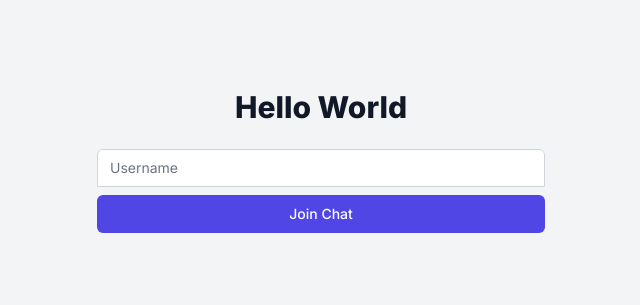
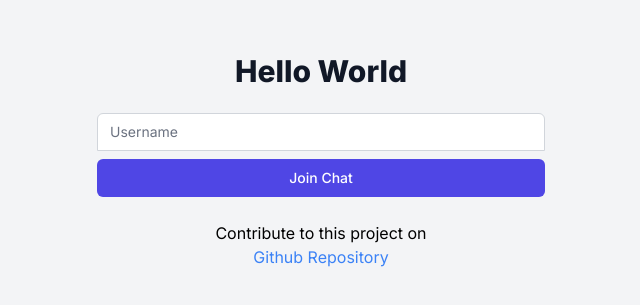
Before and after one commit to gabriel-logan/NewPublicChat, a Next.js app in the folder frontend/: page / in a window 1280 px wide. Shown: the part 239-544 px from the top of the page, without its empty margins (319-959 px from the left). Built offline with nearby package versions, Linux system fonts and the light colour scheme.

Commit message:
feat: add github repo link

```diff
--- a/frontend/src/app/chat/page.tsx
+++ b/frontend/src/app/chat/page.tsx
@@ -1,5 +1,6 @@
 "use client";
 
+import Link from "next/link";
 import { useRouter } from "next/navigation";
 import { useState, useEffect, useCallback, useRef, Fragment } from "react";
 import { FaCircle } from "react-icons/fa";
@@ -203,6 +204,13 @@ export default function ChatPage() {
 				</div>
 				<h1 className="text-lg font-bold text-white mt-2 sm:mt-0">Chat</h1>
 				<p className="text-white p-2">Chat will be cleaned every 15 minutes.</p>
+				<Link
+					href="https://github.com/gabriel-logan/NewPublicChat"
+					target="_blank"
+					className="text-gray-200 hover:text-gray-50 hover:underline"
+				>
+					Github
+				</Link>
 			</div>
 			<div className="flex-1 flex flex-col overflow-y-auto p-2 space-y-2">
 				{messages.map((msg, index) => {
--- a/frontend/src/app/page.tsx
+++ b/frontend/src/app/page.tsx
@@ -1,5 +1,6 @@
 "use client";
 
+import Link from "next/link";
 import { useRouter } from "next/navigation";
 import { useEffect, useState } from "react";
 
@@ -56,6 +57,16 @@ export default function Home() {
 					Join Chat
 				</button>
 			</form>
+			<div className="flex flex-col justify-center items-center mt-6">
+				<h2 className="text-black">Contribute to this project on</h2>
+				<Link
+					href="https://github.com/gabriel-logan/NewPublicChat"
+					target="_blank"
+					className="text-blue-500 hover:text-blue-700 hover:underline"
+				>
+					Github Repository
+				</Link>
+			</div>
 		</main>
 	);
 }
```
